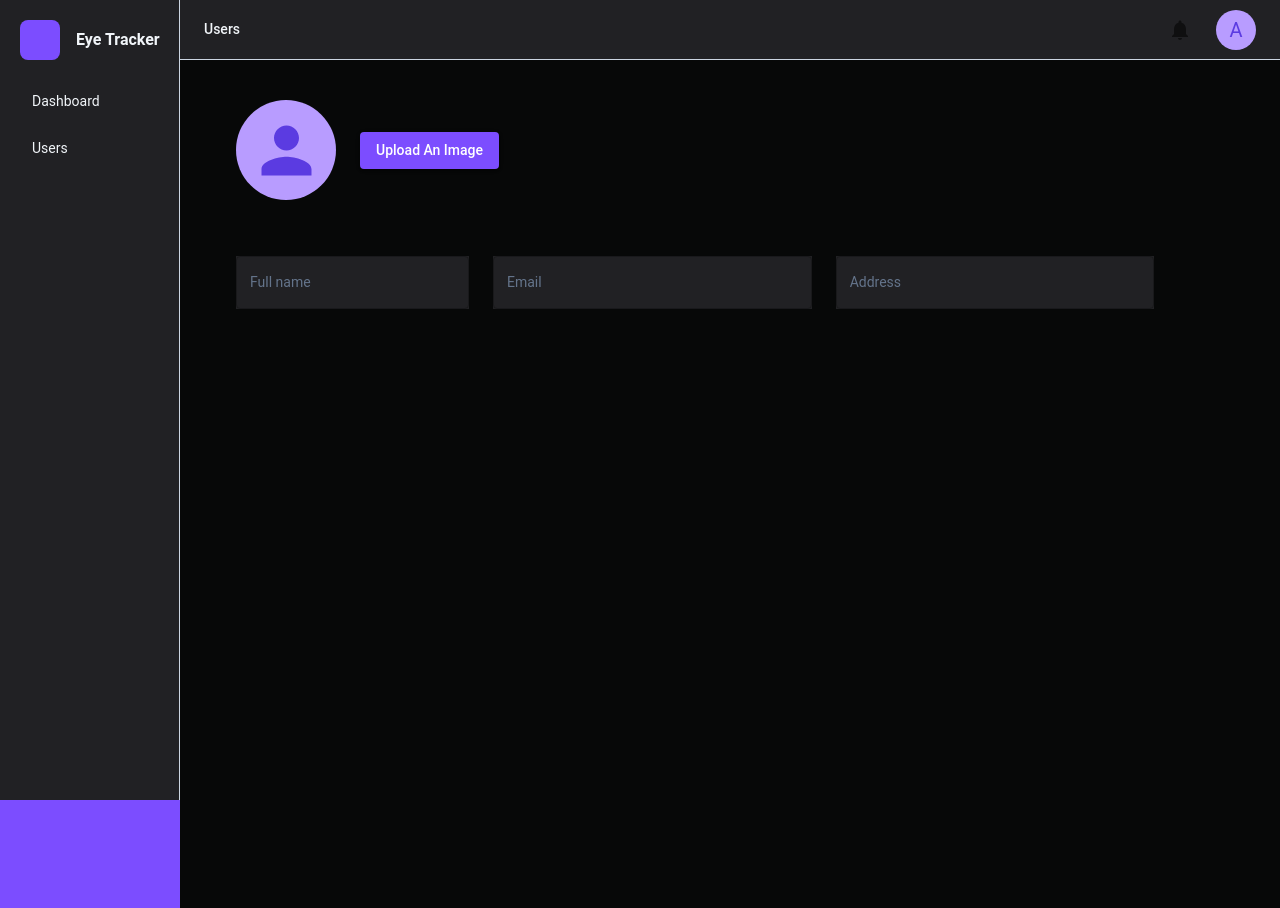
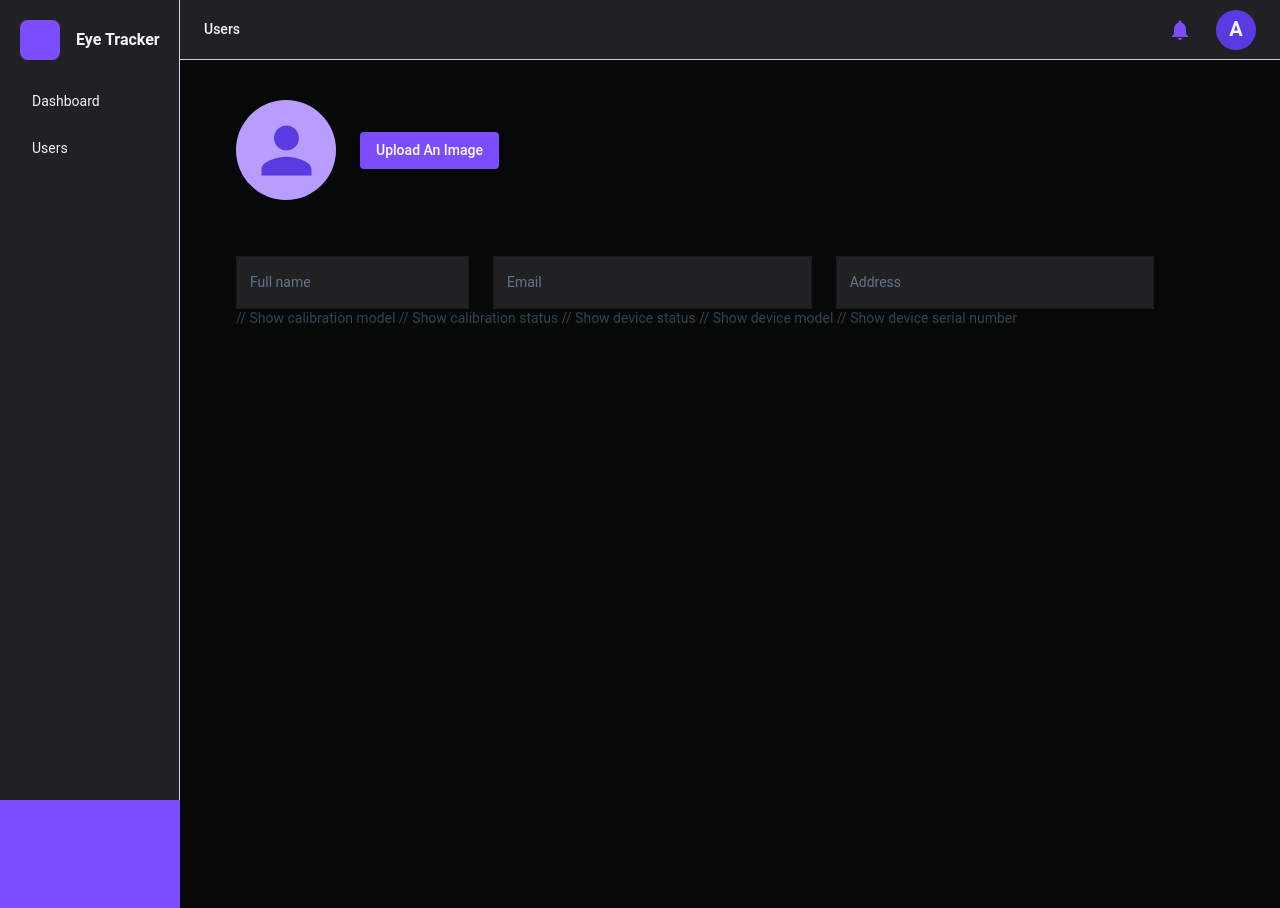
Before and after one commit to mitklsenpai/web_frontend, a React (Vite) app: page /user in a window 1280 px wide. Built offline with nearby package versions, Linux system fonts and the light colour scheme.

Commit message:
chore: add feature folders for client (my analytics, calibration, test session, gaze estimate, reports)

```diff
--- a/src/features/dashboard/pages/DashboardPage.jsx
+++ b/src/features/dashboard/pages/DashboardPage.jsx
@@ -31,7 +31,6 @@ function DashboardPage() {
                     />
                 </Grid>
 
-
                 <Grid size={{ xs: 12, md: 1.5 }}>
                     <MetricCard
                         title="Sessions"
@@ -39,12 +38,13 @@ function DashboardPage() {
                     />
                 </Grid>
 
-
                 <Grid size={{ xs: 12, md: 10 }}>
                     <RecentActivity
                         activities={dashboard}
                     />
                 </Grid>
+
+                // Calibration status
 
             </Grid>
 
--- a/src/features/users/pages/UserPage.jsx
+++ b/src/features/users/pages/UserPage.jsx
@@ -74,6 +74,13 @@ function UserPage() {
                 </Grid>
 
             </Grid>
+
+            // Show calibration model
+            // Show calibration status
+            // Show device status
+            // Show device model
+            // Show device serial number
+
         </Box>
     )
 }
--- a/src/layouts/Sidebar.jsx
+++ b/src/layouts/Sidebar.jsx
@@ -30,8 +30,10 @@ export default function Sidebar() {
 
             <List sx={{ mt: 1.3 }}>
                 {menuItems.map((item) => (
+
                     <ListItemButton
-                        onClick = {() => navigate(item.path)} key={item.label}
+                        onClick = {() => navigate(item.path)}
+                        key={item.label}
                         sx = {{
                             borderRadius: 3,
                             ml: 2,
@@ -39,7 +41,6 @@ export default function Sidebar() {
                             "&:hover": {
                                 bgcolor: "primary.dark"
                             },
-
                         }}
                     >
 
--- a/src/layouts/UserMenu.jsx
+++ b/src/layouts/UserMenu.jsx
@@ -1,4 +1,4 @@
-import { Avatar, Box, IconButton } from "@mui/material";
+import { Avatar, Box, IconButton, Typography } from "@mui/material";
 
 import NotificationsIcon from "@mui/icons-material/Notifications";
 
@@ -11,12 +11,14 @@ export default function UserMenu() {
                 gap: 2
             }}
         >
-            <IconButton>
-                <NotificationsIcon />
+            <IconButton sx={{ color: "primary.main" }}>
+                <NotificationsIcon  />
             </IconButton>
 
-            <Avatar>
-                A
+            <Avatar sx={{ bgcolor: "primary.dark" }}>
+                <Typography variant="h3" sx = {{ color: "text.dark" }}>
+                    A
+                </Typography>
             </Avatar>
         </Box>
     );
```
Also changed, not shown: src/features/calibration/detail.md (added, +7 -0 lines), src/features/gaze-estimate/detail.md (added, +1 -0 lines), src/features/my-analytics/detail.md (added, +6 -0 lines), src/features/reports/detail.md (added, +3 -0 lines), src/features/test-session/detail.md (added, +1 -0 lines).
